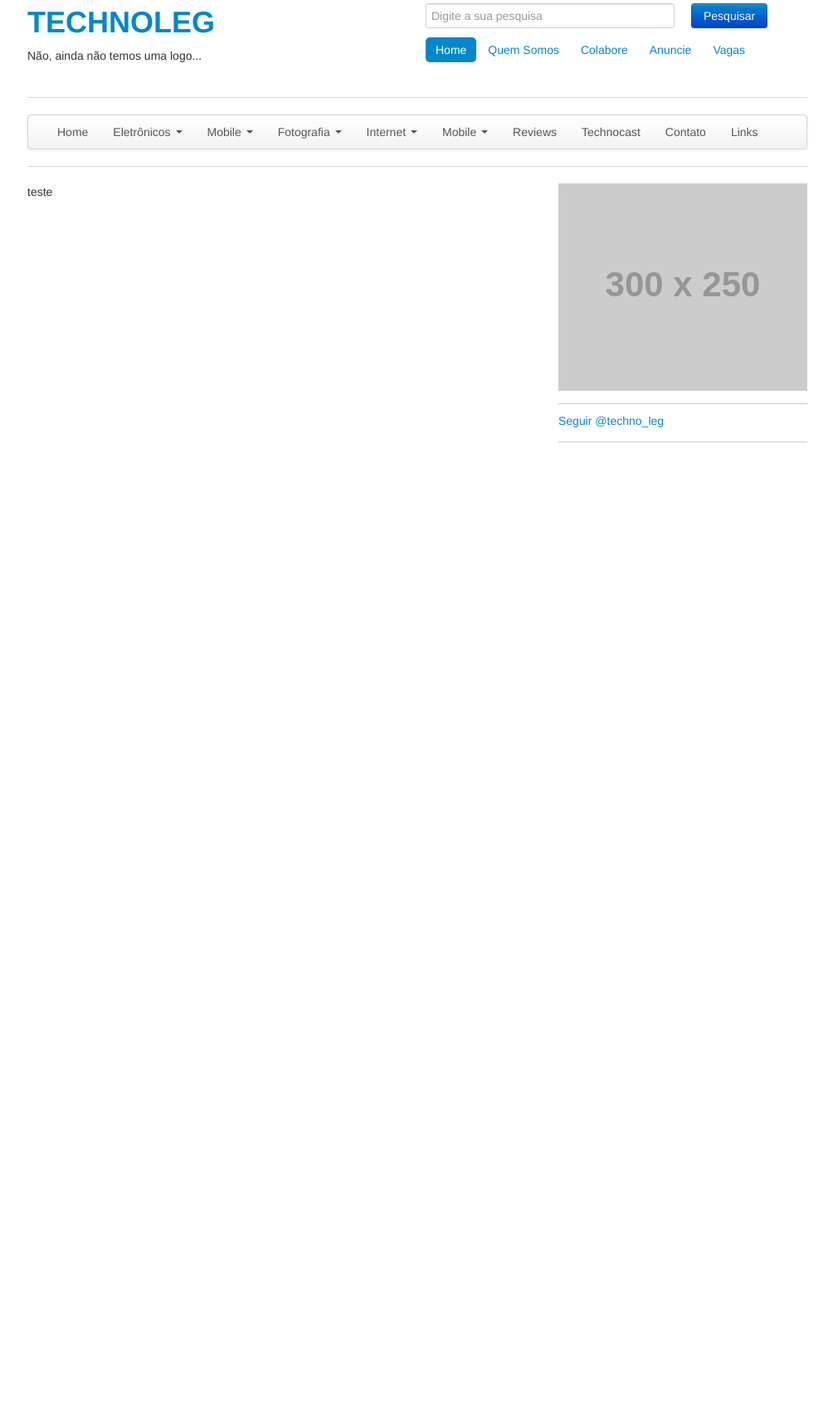
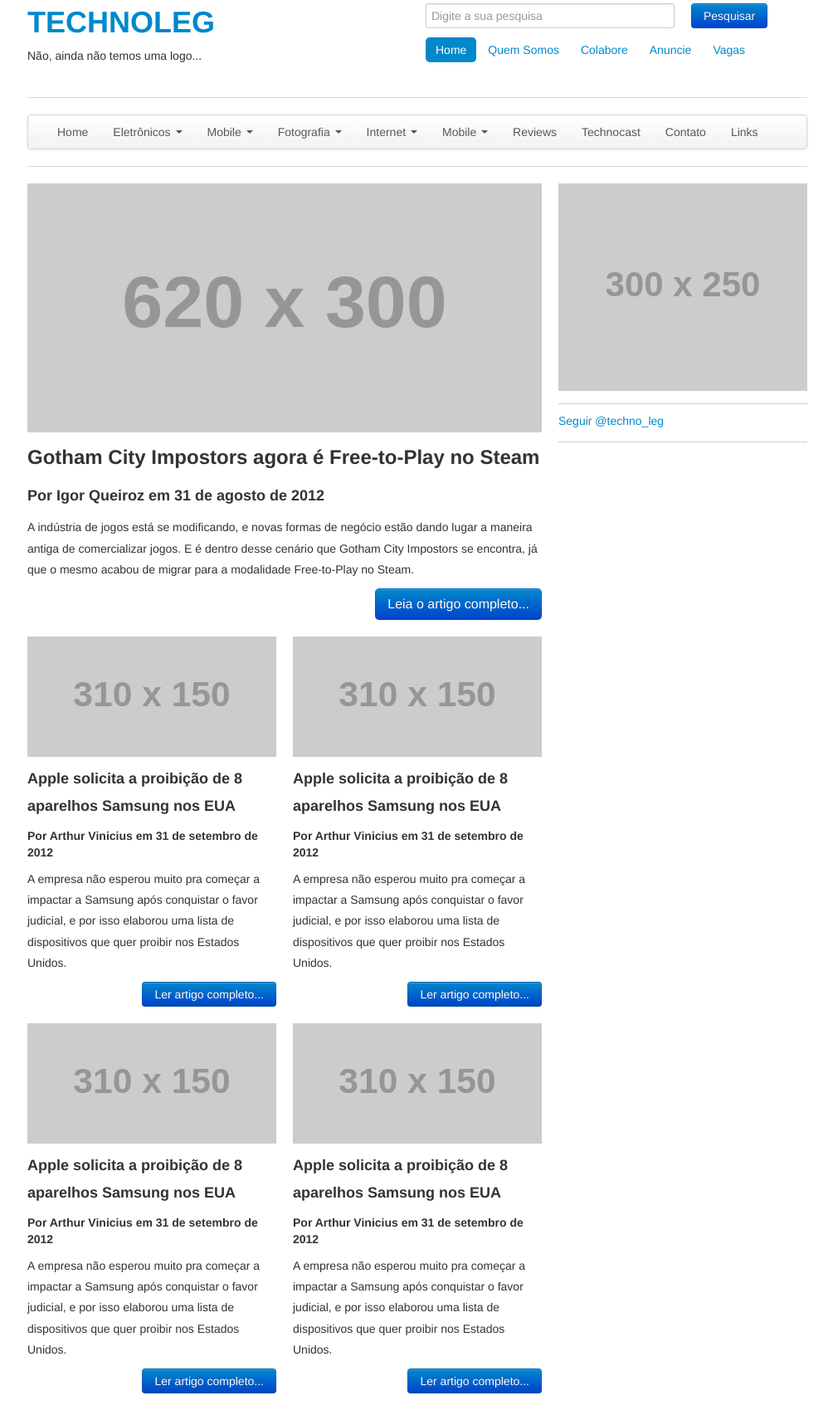
Before and after one commit to yeltsinlima/technoleg, a PHP site: page / in a window 1280 px wide. Shown: the part 166-1865 px from the top of the page at 83% size, without its empty margins (137-1141 px from the left). Before the commit the page ends 699 px from the top, so only its background shows below. Run offline with PHP 8.4, Linux system fonts and the light colour scheme; grey boxes labelled with a size stand in for pictures from a placeholder-image service; some libraries are stand-ins or nearby versions.

Commit message:
Inserção dos tipos destaque

```diff
--- a/index.php
+++ b/index.php
@@ -117,11 +117,11 @@
 									<div class="offset2 span6">
 
 										<ul class="nav nav-pills">
-											<li class="active"><a href="index.php" title="Voltar para a página inicial">Home</a></li>
-											<li><a href="quemsomos.php" title="Saiba mais sobre a equipe do Technoleg">Quem Somos</a></li>
-											<li><a href="colabore.php" title="Envie dicas e artigos">Colabore</a></li>
-											<li><a href="anuncie.php" title="Anuncie Conosco">Anuncie</a></li>
-											<li><a href="trabalhe.php" title="Trabalhe Conosco">Vagas</a></li>
+											<li class="active"><a href="http://www.technoleg.com.br/" title="Voltar para a página inicial">Home</a></li>
+											<li><a href="http://www.technoleg.com.br/quem-somos/" title="Saiba mais sobre a equipe do Technoleg">Quem Somos</a></li>
+											<li><a href="http://www.technoleg.com.br/colabore/" title="Envie dicas e artigos">Colabore</a></li>
+											<li><a href="http://www.technoleg.com.br/anuncie/" title="Anuncie Conosco">Anuncie</a></li>
+											<li><a href="http://www.technoleg.com.br/contato/" title="Trabalhe Conosco">Vagas</a></li>
 										</ul>
 
 									</div>
@@ -257,7 +257,83 @@
 
 				<div class="span8">
 
-					teste
+					<div class="row">
+
+						<!-- Destaque -->
+						<div class="span8 destaque">
+
+							<img src="http://placehold.it/620x300">
+
+							<h3>Gotham City Impostors agora é Free-to-Play no Steam</h3>
+
+							<h4>Por Igor Queiroz em 31 de agosto de 2012</h4>
+
+							<p>A indústria de jogos está se modificando, e novas formas de negócio estão dando lugar a maneira antiga de comercializar jogos. E é dentro desse cenário que Gotham City Impostors se encontra, já que o mesmo acabou de migrar para a modalidade Free-to-Play no Steam.</p>
+
+							<a href="#" class="btn btn-primary btn-large right">Leia o artigo completo...</a>
+
+						</div>
+
+						<!-- Destaques pequenos -->
+						<div class="span4 destaque">
+
+							<img src="http://placehold.it/310x150">
+
+							<h4>Apple solicita a proibição de 8 aparelhos Samsung nos EUA</h4>
+
+							<h5>Por Arthur Vinicius em 31 de setembro de 2012</h5>
+
+							<p>A empresa não esperou muito pra começar a impactar a Samsung após conquistar o favor judicial, e por isso elaborou uma lista de dispositivos que quer proibir nos Estados Unidos.</p>
+
+							<a href="" class="btn btn-primary right">Ler artigo completo...</a>
+
+						</div>
+
+						<div class="span4 destaque">
+
+							<img src="http://placehold.it/310x150">
+
+							<h4>Apple solicita a proibição de 8 aparelhos Samsung nos EUA</h4>
+
+							<h5>Por Arthur Vinicius em 31 de setembro de 2012</h5>
+
+							<p>A empresa não esperou muito pra começar a impactar a Samsung após conquistar o favor judicial, e por isso elaborou uma lista de dispositivos que quer proibir nos Estados Unidos.</p>
+
+							<a href="" class="btn btn-primary right">Ler artigo completo...</a>
+
+						</div>
+
+						<div class="span4 destaque">
+
+							<img src="http://placehold.it/310x150">
+
+							<h4>Apple solicita a proibição de 8 aparelhos Samsung nos EUA</h4>
+
+							<h5>Por Arthur Vinicius em 31 de setembro de 2012</h5>
+
+							<p>A empresa não esperou muito pra começar a impactar a Samsung após conquistar o favor judicial, e por isso elaborou uma lista de dispositivos que quer proibir nos Estados Unidos.</p>
+
+							<a href="" class="btn btn-primary right">Ler artigo completo...</a>
+
+						</div>
+
+						<div class="span4 destaque">
+
+							<img src="http://placehold.it/310x150">
+
+							<h4>Apple solicita a proibição de 8 aparelhos Samsung nos EUA</h4>
+
+							<h5>Por Arthur Vinicius em 31 de setembro de 2012</h5>
+
+							<p>A empresa não esperou muito pra começar a impactar a Samsung após conquistar o favor judicial, e por isso elaborou uma lista de dispositivos que quer proibir nos Estados Unidos.</p>
+
+							<a href="" class="btn btn-primary right">Ler artigo completo...</a>
+
+						</div>
+
+
+					</div>
+
 
 				</div>
 
--- a/style.css
+++ b/style.css
@@ -1,5 +1,14 @@
 .center {
 	text-align: center;
+}
+.right {
+	float:  right;
+}
+p {
+	line-height: 1.8em !important;
+}
+h4 {
+	line-height: 1.8em !important;
 }
 
 /* HEADER */
@@ -35,7 +44,9 @@
 }
 
 /* CONTEÚDO */
-
+.destaque {
+	margin-bottom:  20px;
+}
 
 /* SIDEBAR */
 .widget {
```
